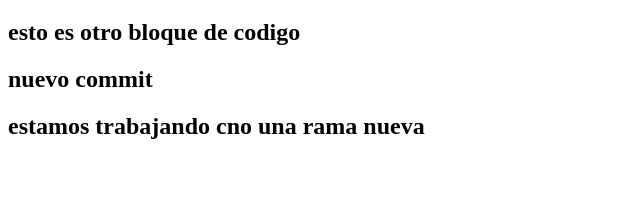
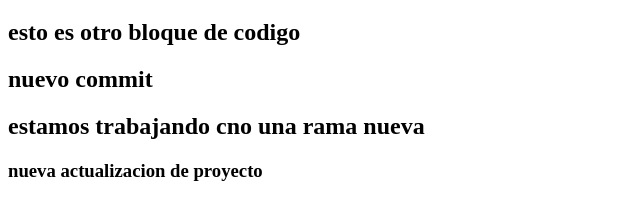
Before and after one commit to santiagorani/estudiando-git, a plain HTML site: page index.html in a window 1280 px wide. Shown: the part 61-280 px from the top of the page, without its empty margins (0-640 px from the left). Drawn offline with Linux system fonts and the light colour scheme.

Commit message:
seccion mas h3

```diff
--- a/index.html
+++ b/index.html
@@ -14,5 +14,8 @@
     <section>
         <h2> estamos trabajando cno una rama nueva</h2>
     </section>
+    <section>
+        <h3>nueva actualizacion de proyecto</h3>
+    </section>
 </body>
 </html>
```
